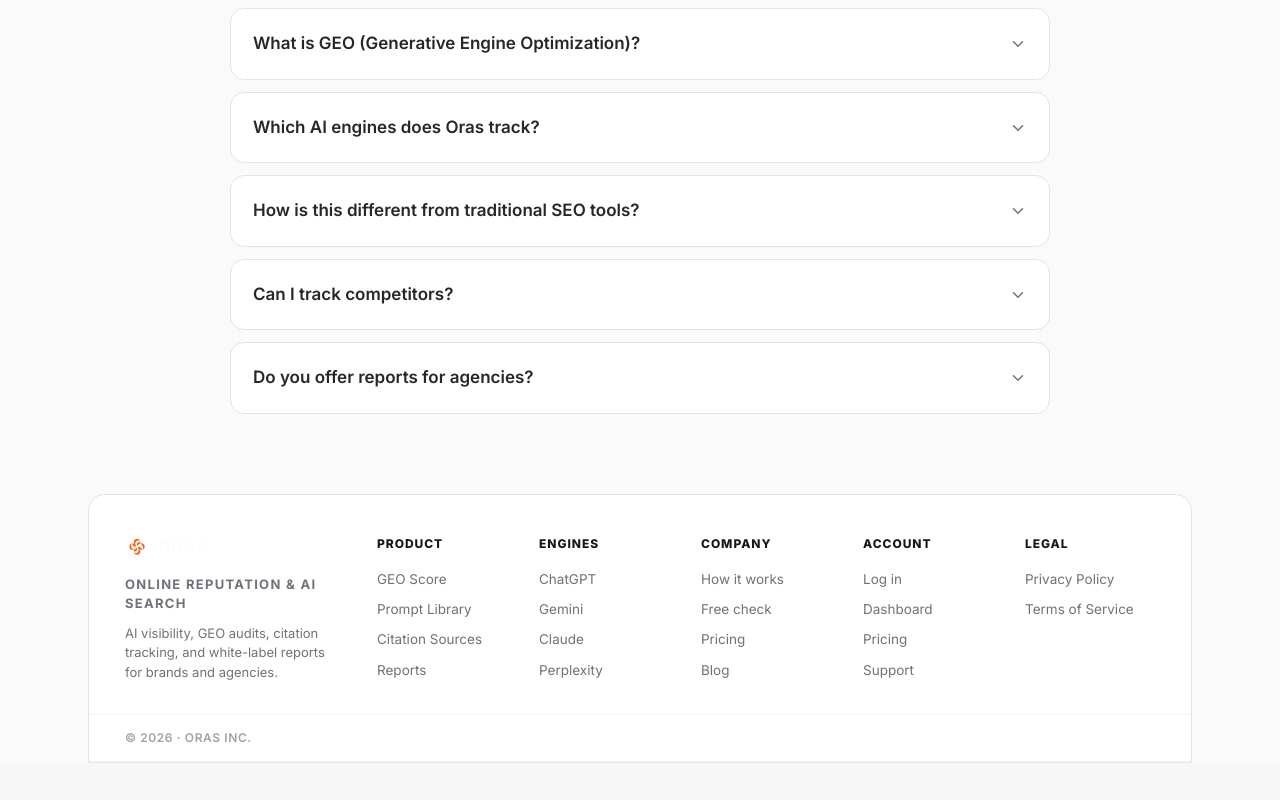
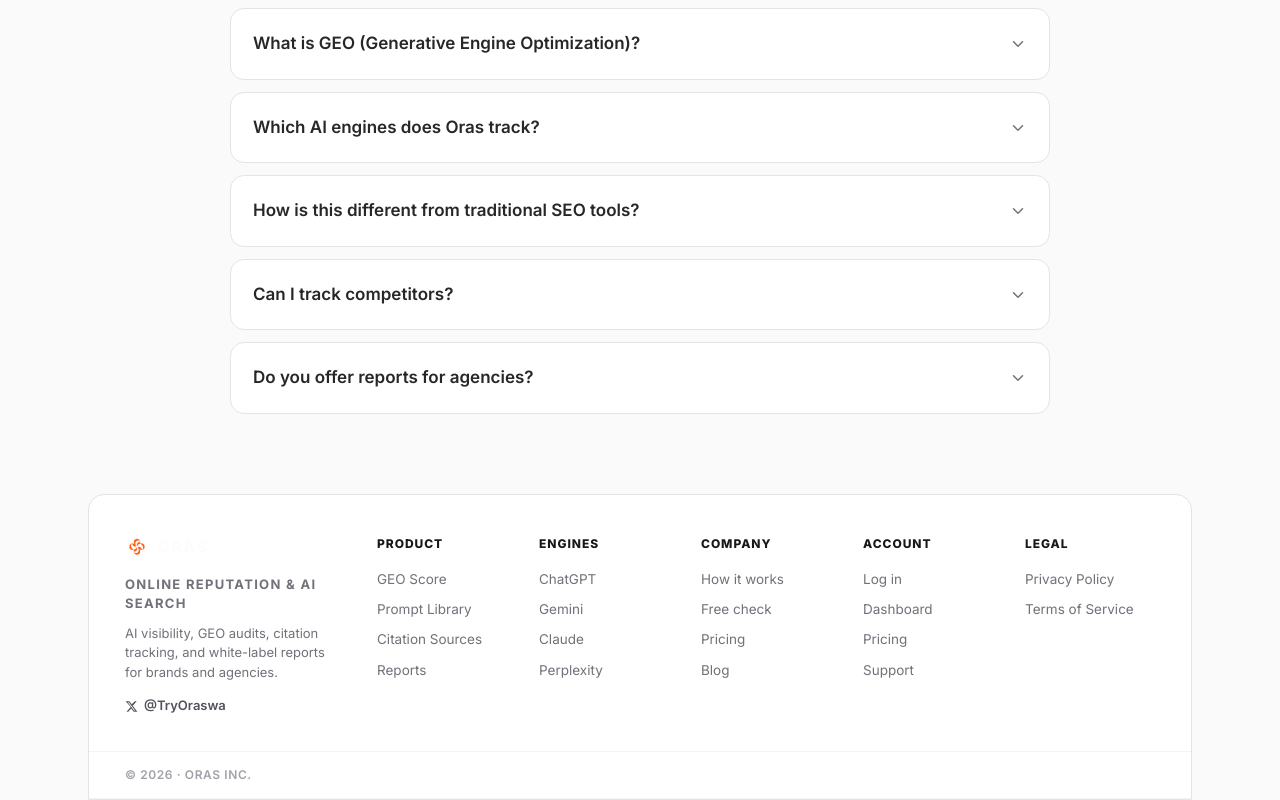
Before and after one commit to rahul54singhrathore-alt/redit-lead-finder, a Next.js app: page / in a window 1280 px wide. Shown: the part 6009-6809 px from the top of the page. Before the commit the page ends 6772 px from the top, so only its background shows below. Built offline with nearby package versions, Linux system fonts and the light colour scheme; no server answers.

Commit message:
feat: add @TryOraswa X handle to footer brand column
Co-Authored-By: Claude Sonnet 4.6 <noreply@anthropic.com>

```diff
--- a/app/page.jsx
+++ b/app/page.jsx
@@ -411,6 +411,17 @@ Create author and entity pages`}</pre>
             </Link>
             <p className="oras-footer-tagline">Online Reputation &amp; AI Search</p>
             <p>AI visibility, GEO audits, citation tracking, and white-label reports for brands and agencies.</p>
+            <a
+              href="https://x.com/TryOraswa"
+              target="_blank"
+              rel="noopener noreferrer"
+              className="footer-x-handle"
+            >
+              <svg viewBox="0 0 24 24" aria-hidden="true" className="footer-x-icon">
+                <path d="M18.244 2.25h3.308l-7.227 8.26 8.502 11.24H16.17l-4.714-6.231-5.401 6.231H2.746l7.73-8.835L1.254 2.25H8.08l4.253 5.622 5.91-5.622Zm-1.161 17.52h1.833L7.084 4.126H5.117z" />
+              </svg>
+              @TryOraswa
+            </a>
           </div>
           {[
             ["PRODUCT", "GEO Score", "Prompt Library", "Citation Sources", "Reports"],
```
Also changed, not shown: app/globals.css.
